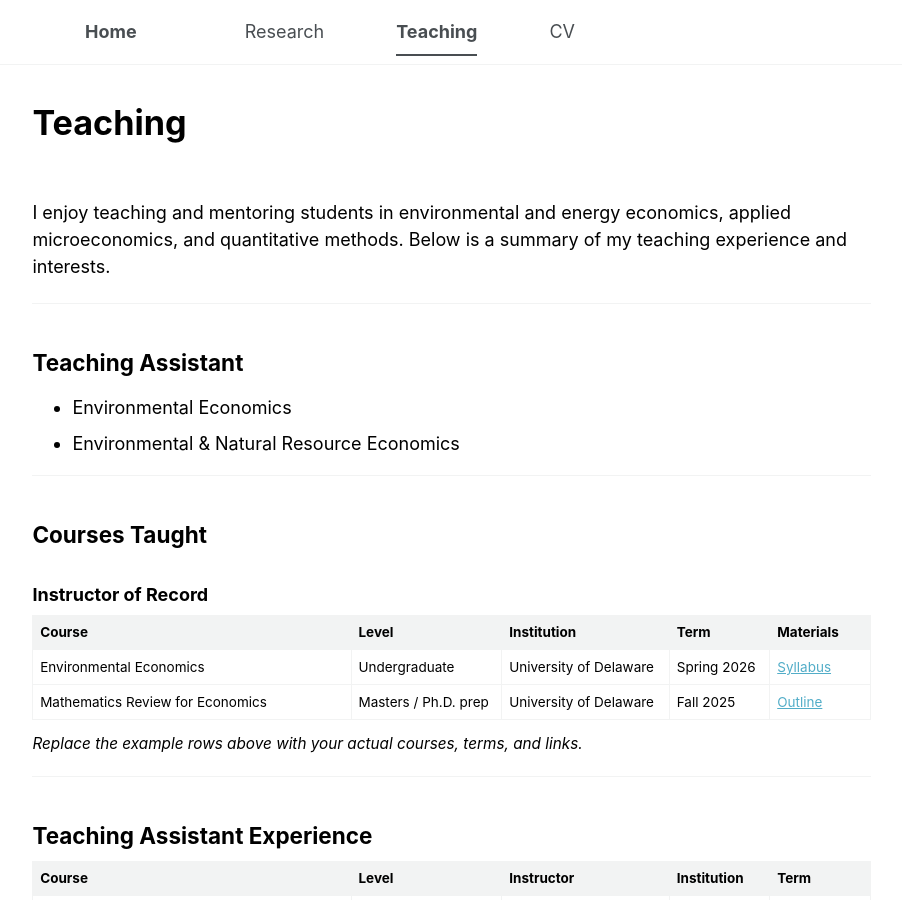
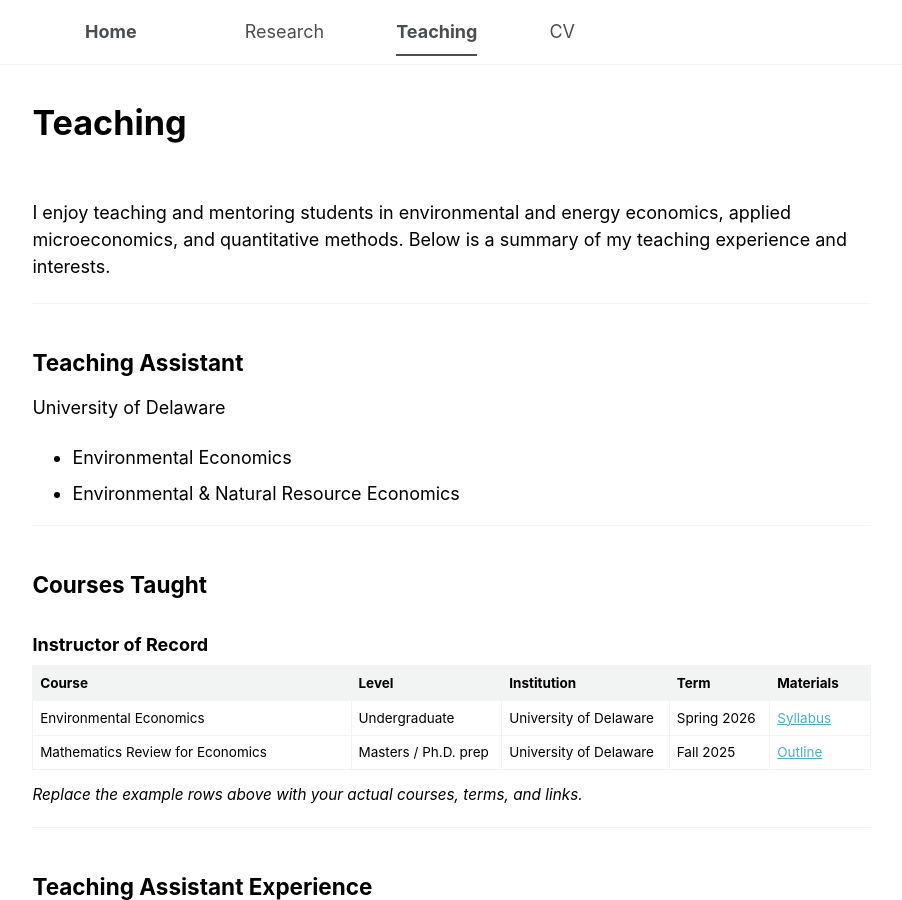
Before and after one commit to sachin-b-badole/sachin-b-badole.github.io, a Jekyll site: the page built from _pages/teaching.html, in a window 1280 px wide and 900 px high. Shown: the whole window, without its empty margins (301-1203 px from the left). Built offline with Jekyll 4.4.1, drawn with Linux system fonts in a browser that asks for light colours.

Commit message:
Update teaching.html

```diff
--- a/_pages/teaching.html
+++ b/_pages/teaching.html
@@ -15,7 +15,7 @@ classes: single    # optional CSS hook if you want extra styling | classes: wide
 <hr>
 
 <h2>Teaching Assistant</h2>
-
+<p>University of Delaware</p>
 <ul>
   <li>Environmental Economics</li>
   <li>Environmental &amp; Natural Resource Economics</li>
```
